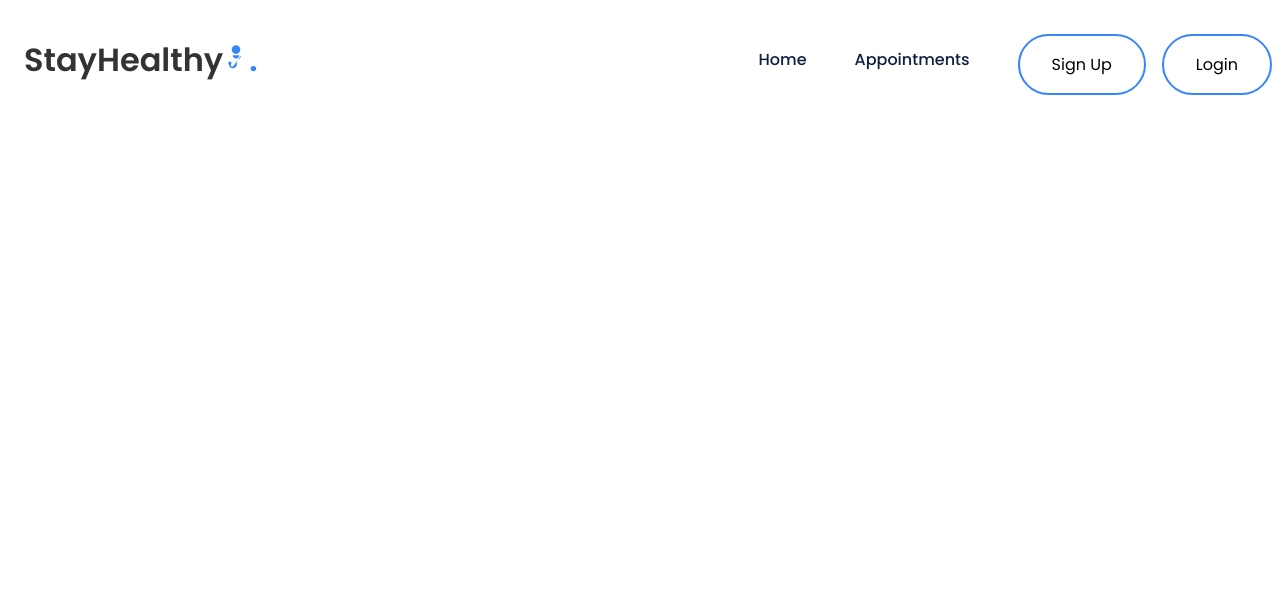
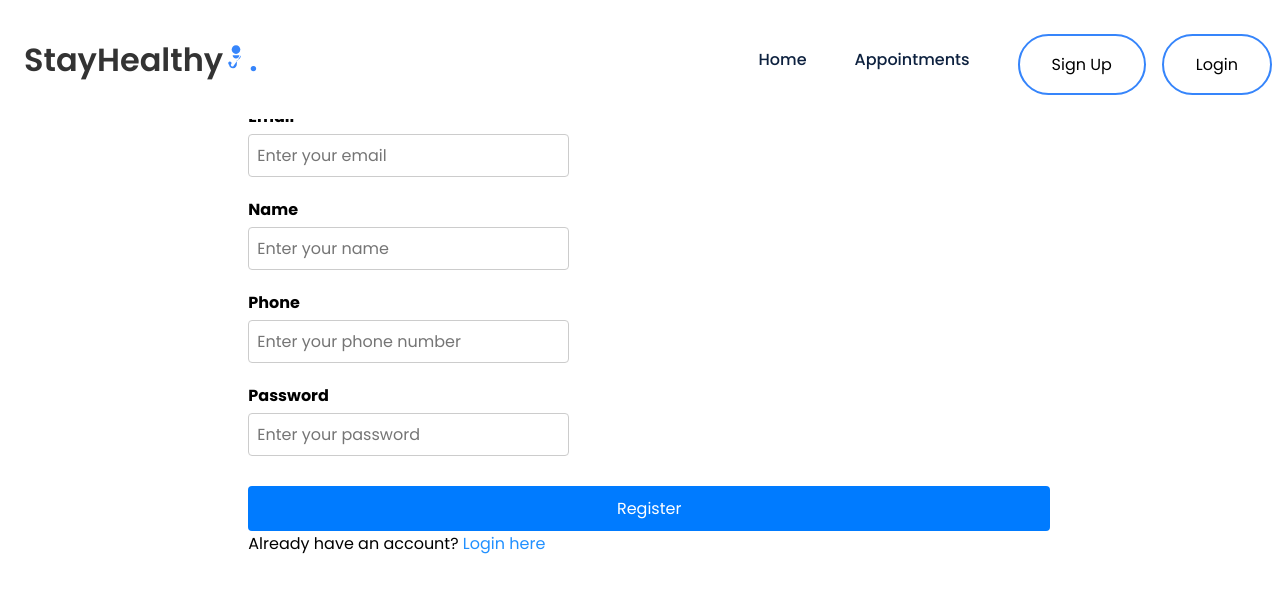
Before and after one commit to Umadevi76/test_med_app, a React (Create React App) app: page /Sign_Up/Sign_Up.html in a window 1280 px wide. Shown: the top 592 px of the page. Built offline with nearby package versions, Linux system fonts and the light colour scheme.

Commit message:
Push Chnages3

```diff
--- a/src/App.js
+++ b/src/App.js
@@ -13,8 +13,8 @@ function App() {
    <Navbar />
    <Routes>
    <Route path="/" element={<Landing_Page />} />
-   <Route path="/" element={<Login />} />
-   <Route path="/" element={<Sign_Up />} />
+   <Route path="/Login/Login.html" element={<Login />} />
+   <Route path="Sign_Up/Sign_Up.html" element={<Sign_Up />} />
    </Routes>
    </BrowserRouter>
    </>
--- a/src/Components/Login/Login.js
+++ b/src/Components/Login/Login.js
@@ -1,7 +1,6 @@
 // Following code has been commented with appropriate comments for your reference.
 import React, { useState, useEffect } from 'react';
-// Apply CSS according to your design theme or the CSS provided in week 2 lab 2
-
+import './Login.css'
 import { Link, useNavigate } from 'react-router-dom';
 import { API_URL } from '../../config';
 
@@ -90,14 +89,22 @@ const Login = () => {
                   aria-describedby="helpId"
                 />
               </div>
+
               {/* Input field for password */}
-              <label htmlFor="Password">Password</label>
-              <input
-               value={password} onChange={(e)=> setPassword(e.target.value)} type="Password" name="Password" id="Password"
-                className="form-control"
-	        placeholder="Enter your Password"
-               aria-describedby="helpId"
-                 />
+              <div className="form-group">
+                <label htmlFor="password">Password</label>
+                <input
+                  value={password}
+                  onChange={(e) => setPassword(e.target.value)}
+                  type="password"
+                  name="password"
+                  id="password"
+                  className="form-control"
+                  placeholder="Enter your password"
+                  aria-describedby="helpId"
+                />
+              </div>
+
               <div className="btn-group">
                 {/* Login button */}
                 <button type="submit" className="btn btn-primary mb-2 mr-1 waves-effect waves-light">
@@ -109,7 +116,7 @@ const Login = () => {
         </div>
       </div>
     </div>
-  )
-}
+  );
+};
 
 export default Login;
--- a/src/Components/Sign_Up/Sign-Up.html
+++ b/src/Components/Sign_Up/Sign-Up.html
@@ -14,7 +14,7 @@
                 <h1>Sign Up</h1>
             </div>
             <div class="signup-text1" style="text-align: left;"> <!-- Text for existing members to log in -->
-                Already a member? <span><a href="../Login/Login.html" style="color: #2190FF;"> Login</a></span>
+                Already a member? <span><Link to="../Login/Login.html" style="color: #2190FF;"> Login</Link></span>
             </div>
             <div class="signup-form"> <!-- Form for user sign-up -->
                 <form> <!-- Start of the form -->
--- a/src/Components/Sign_Up/Sign_Up.js
+++ b/src/Components/Sign_Up/Sign_Up.js
@@ -1,6 +1,5 @@
-// Following code has been commented with appropriate comments for your reference.
 import React, { useState } from 'react';
-import './Sign_Up.css'
+import './Sign_Up.css';
 import { Link, useNavigate } from 'react-router-dom';
 import { API_URL } from '../../config';
 
@@ -12,23 +11,25 @@ const Sign_Up = () => {
     const [phone, setPhone] = useState('');
     const [password, setPassword] = useState('');
     const [showerr, setShowerr] = useState(''); // State to show error messages
+
     const navigate = useNavigate(); // Navigation hook from react-router
 
     // Function to handle form submission
     const register = async (e) => {
         e.preventDefault(); // Prevent default form submission
+        setShowerr(''); // Clear previous error
 
-        // API Call to register user
+        try {
             const response = await fetch(`${API_URL}/api/auth/register`, {
                 method: "POST",
                 headers: {
                     "Content-Type": "application/json",
                 },
                 body: JSON.stringify({
-                name: name,
-                email: email,
-                password: password,
-                phone: phone,
+                    name,
+                    email,
+                    password,
+                    phone,
                 }),
             });
 
@@ -43,30 +44,40 @@ const Sign_Up = () => {
 
                 // Redirect user to home page
                 navigate("/");
-            window.location.reload(); // Refresh the page
+                window.location.reload();
             } else {
-            if (json.errors) {
-                for (const error of json.errors) {
-                    setShowerr(error.msg); // Show error messages
+                if (json.errors && json.errors.length > 0) {
+                    setShowerr(json.errors[0].msg);
+                } else {
+                    setShowerr(json.error || "Registration failed");
                 }
-            } else {
-                setShowerr(json.error);
             }
+        } catch (err) {
+            setShowerr("Something went wrong. Please try again.");
+            console.error(err);
         }
     };
 
     // JSX to render the Sign Up form
     return (
-        <div className="container" style={{marginTop:'5%'}}>
+        <div className="container" style={{ marginTop: '5%' }}>
             <div className="signup-grid">
                 <div className="signup-form">
                     <form method="POST" onSubmit={register}>
                         <div className="form-group">
                             <label htmlFor="email">Email</label>
-                            <input value={email} onChange={(e) => setEmail(e.target.value)} type="email" name="email" id="email" className="form-control" placeholder="Enter your email" aria-describedby="helpId" />
-                            {showerr && <div className="err" style={{ color: 'red' }}>{showerr}</div>}
+                            <input
+                                value={email}
+                                onChange={(e) => setEmail(e.target.value)}
+                                type="email"
+                                name="email"
+                                id="email"
+                                className="form-control"
+                                placeholder="Enter your email"
+                                aria-describedby="helpId"
+                            />
                         </div>
-                        {/* Apply similar logic for other form elements like name, phone, and password to capture user information */}
+
                         <div className="form-group">
                             <label htmlFor="name">Name</label>
                             <input
@@ -106,9 +117,17 @@ const Sign_Up = () => {
                             />
                         </div>
 
+                        {showerr && <div className="err" style={{ color: 'red' }}>{showerr}</div>}
+
                         <button type="submit" className="btn btn-primary mt-3">
                             Register
                         </button>
+                        <p className="mt-2">
+                            Already have an account?{' '}
+                            <Link to="/login" style={{ color: '#2190FF' }}>
+                                Login here
+                            </Link>
+                        </p>
                     </form>
                 </div>
             </div>
@@ -116,4 +135,4 @@ const Sign_Up = () => {
     );
 }
 
-export default Sign_Up; // Export the Sign_Up component for use in other components
+export default Sign_Up;
```
Lines whose indentation alone changed are shown as unchanged.
